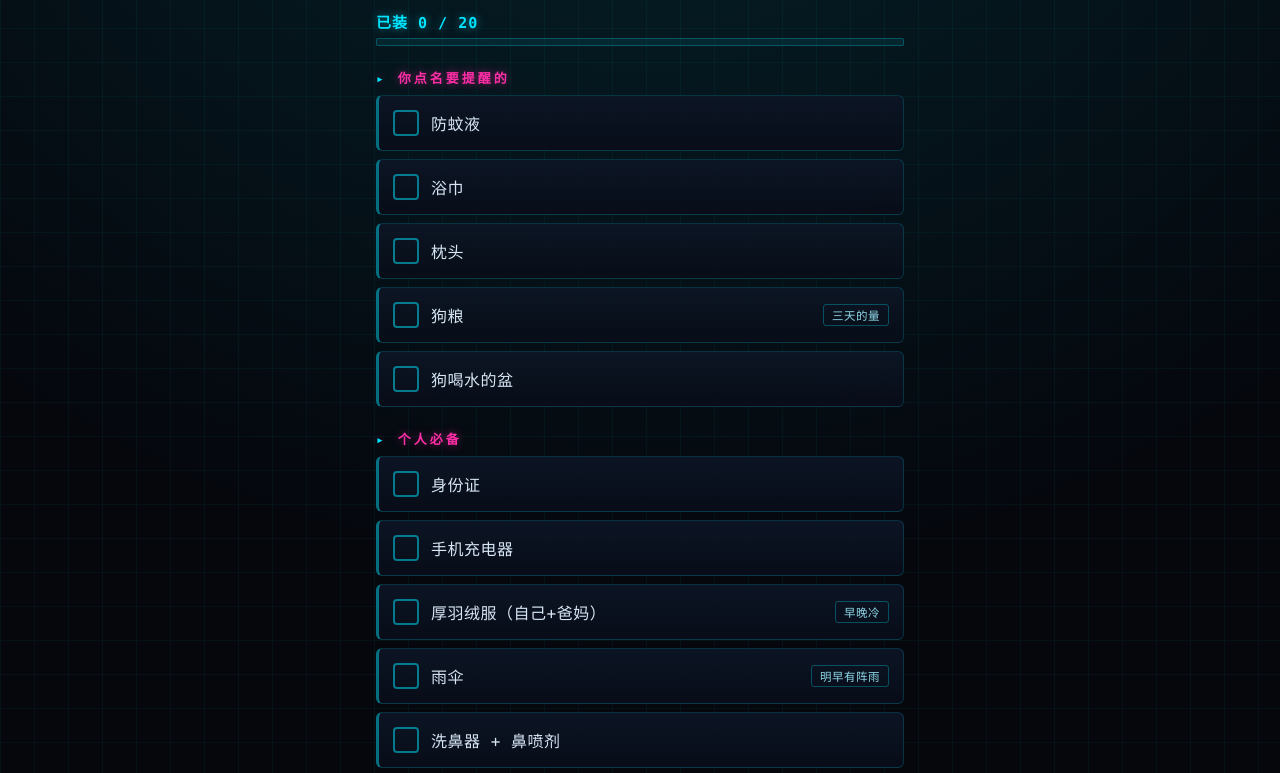
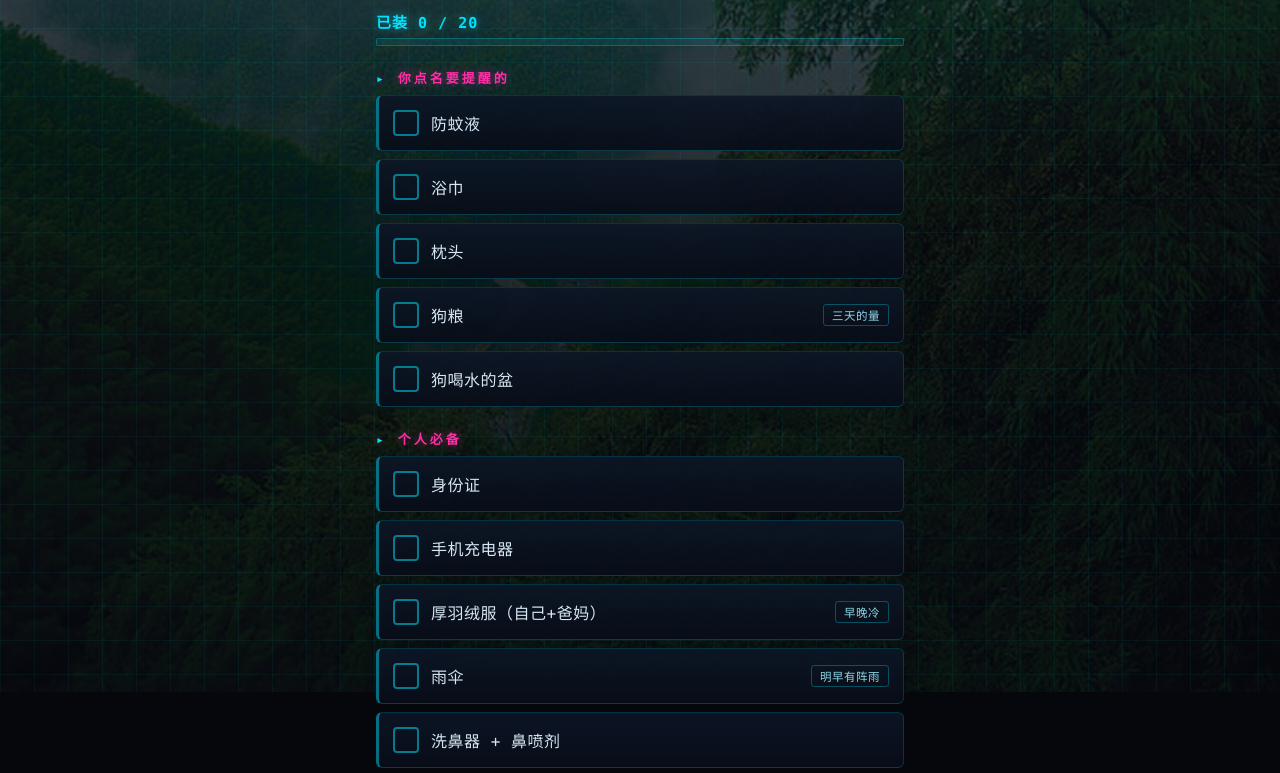
Before and after one commit to headshot1984/tianmushan-guide, a plain HTML site: page anji-checklist.html in a window 1280 px wide. Shown: the part 108-881 px from the top of the page. Drawn offline with Linux system fonts and the light colour scheme.

Commit message:
Checklist: Anji photo background

```diff
--- a/anji-checklist.html
+++ b/anji-checklist.html
@@ -7,12 +7,16 @@
 <style>
   * { box-sizing: border-box; -webkit-tap-highlight-color: transparent; }
   body { margin: 0; font-family: "SF Mono", "JetBrains Mono", Consolas, "PingFang SC", "Microsoft YaHei", monospace, sans-serif;
-    background: #05070d; color: #d7e6f5;
-    background-image:
-      radial-gradient(ellipse 80% 50% at 50% -10%, rgba(0,229,255,.12), transparent),
-      linear-gradient(rgba(0,229,255,.045) 1px, transparent 1px),
-      linear-gradient(90deg, rgba(0,229,255,.045) 1px, transparent 1px);
-    background-size: 100% 100%, 34px 34px, 34px 34px; }
+    background: #05070d; color: #d7e6f5; }
+  body::before { content: ""; position: fixed; inset: 0; z-index: -2;
+    background: url('anji-bg.jpg') center center / cover no-repeat; }
+  body::after { content: ""; position: fixed; inset: 0; z-index: -1;
+    background:
+      radial-gradient(ellipse 80% 50% at 50% -10%, rgba(0,229,255,.10), transparent),
+      linear-gradient(rgba(0,229,255,.05) 1px, transparent 1px),
+      linear-gradient(90deg, rgba(0,229,255,.05) 1px, transparent 1px),
+      linear-gradient(180deg, rgba(5,7,13,.78), rgba(5,7,13,.88));
+    background-size: 100% 100%, 34px 34px, 34px 34px, 100% 100%; }
   .wrap { max-width: 560px; margin: 0 auto; padding: 26px 16px 52px; }
   .kicker { font-size: 11px; letter-spacing: 4px; color: #00e5ff; text-transform: uppercase; margin-bottom: 6px; }
   h1 { font-size: 26px; margin: 0 0 4px; font-weight: 800; letter-spacing: 2px; color: #f2faff;
```
Also changed, not shown: anji-bg.jpg (added).
